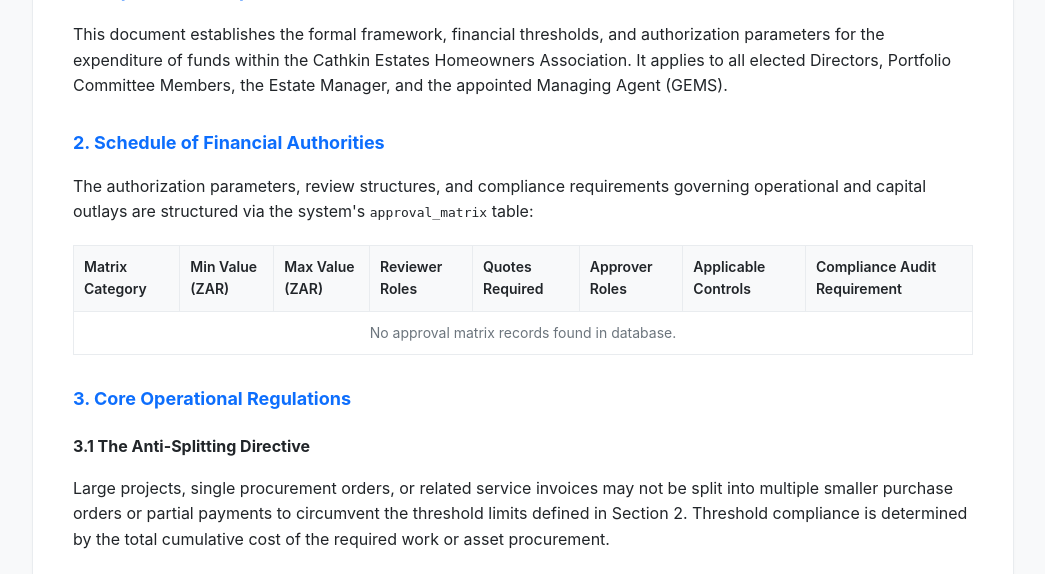
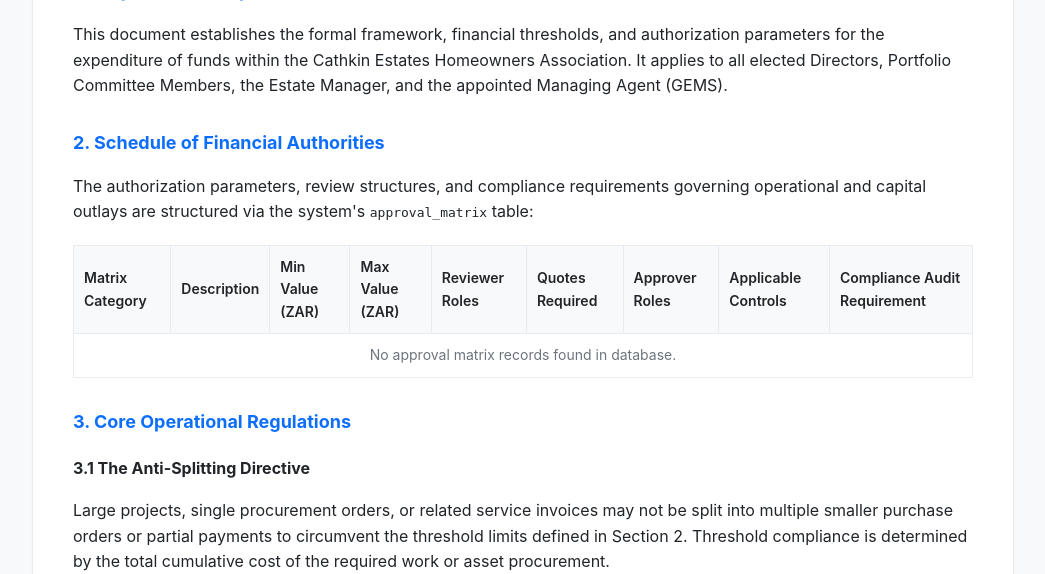
Before and after one commit to cathkinfinance-za/financial-controls-engine, a Flask app: page /guide in a window 1280 px wide. Shown: the part 378-952 px from the top of the page, without its empty margins (117-1162 px from the left). Run offline with Flask 3, Linux system fonts and the light colour scheme; data that the repository does not hold is empty; some libraries are stand-ins or nearby versions.

Commit message:
add description

```diff
--- a/app.py
+++ b/app.py
@@ -41,7 +41,7 @@ def render_guide_page():
         # Pass RealDictCursor here so rows match dictionary keys expected by guide.html
         with conn.cursor(cursor_factory=RealDictCursor) as cursor:
             cursor.execute("""
-                SELECT id, matrix_category, min_value, max_value,
+                SELECT id, matrix_category, description, min_value, max_value,
                        reviewer_roles, quotes_required, approver_roles,
                        applicable_controls, compliance_audit_requirement
                 FROM approval_matrix
--- a/templates/guide.html
+++ b/templates/guide.html
@@ -65,6 +65,7 @@
             <thead>
                 <tr>
                     <th>Matrix Category</th>
+                    <th>Description</th>
                     <th>Min Value (ZAR)</th>
                     <th>Max Value (ZAR)</th>
                     <th>Reviewer Roles</th>
@@ -78,6 +79,7 @@
                 {% for row in matrix_rows %}
                 <tr>
                     <td>{{ row.matrix_category }}</td>
+                    <td>{{ row.description }}</td>
                     <td>R{{ "{:,.2f}".format(row.min_value) if row.min_value is not none else '0.00' }}</td>
                     <td>{{ "R{:,.2f}".format(row.max_value) if row.max_value is not none else 'Unlimited' }}</td>
                     <td>{{ row.reviewer_roles or 'N/A' }}</td>
@@ -102,7 +104,7 @@
         <ul>
             <li><strong>Transactions under R10,000:</strong> A single written quote from an approved, accredited estate vendor.</li>
             <li><strong>Transactions from R10,001 to R50,000:</strong> A minimum of two independent written quotes must be evaluated.</li>
-            <li><strong>Transactions over R50,000 / Capital Tenders:</strong> A minimum of three independent written quotes accompanied by a detailed comparison (system-generated) must be submitted to the Finance Committee.</li>
+            <li><strong>Transactions over R50,000 / Capital Tenders:</strong> A minimum of three independent written quotes accompanied by a <a href="/projects">detailed comparison (system-generated)</a> must be submitted to the Finance Committee.</li>
         </ul>
 
         <h2>4. Compliance Status Engine: Evaluation Phases</h2>
```
